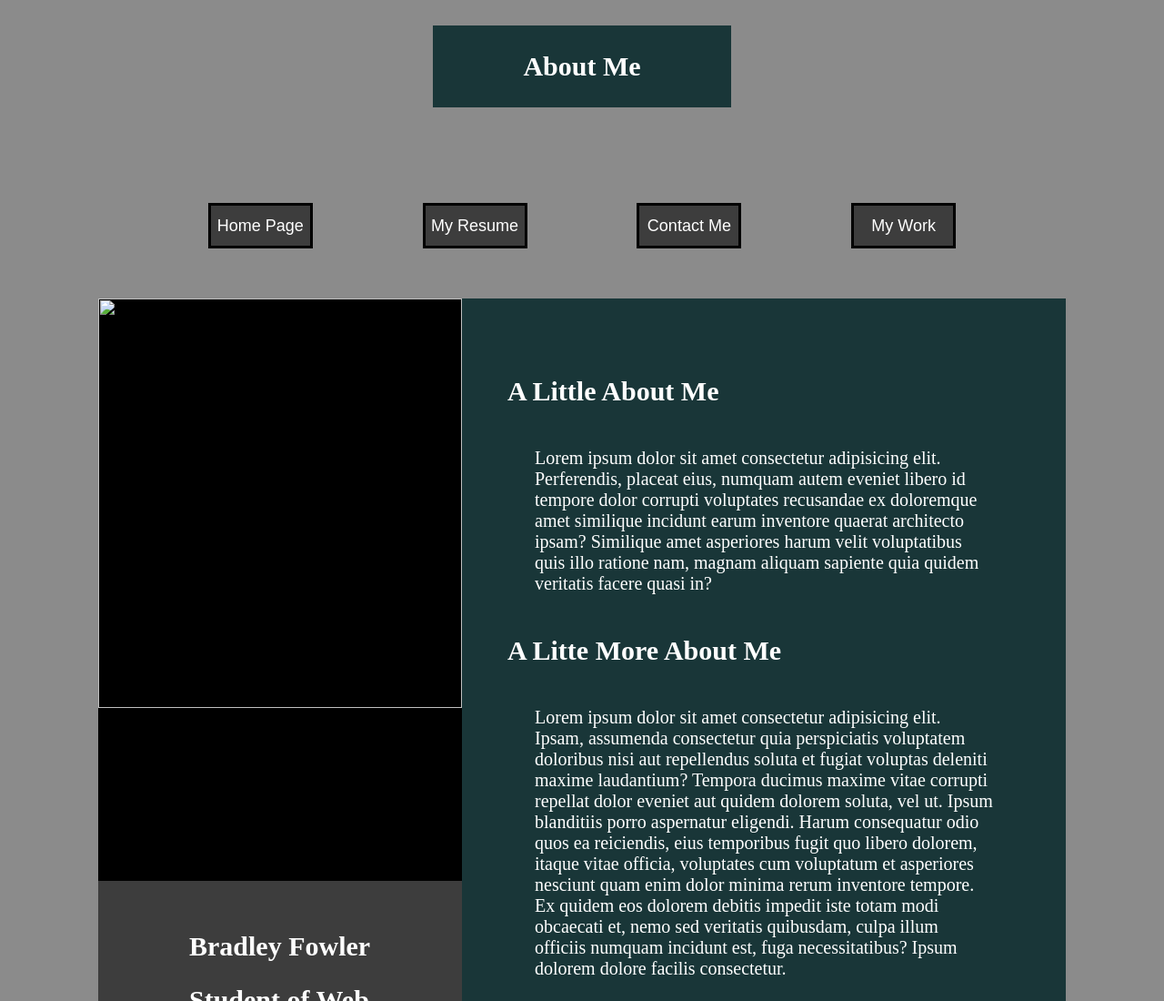
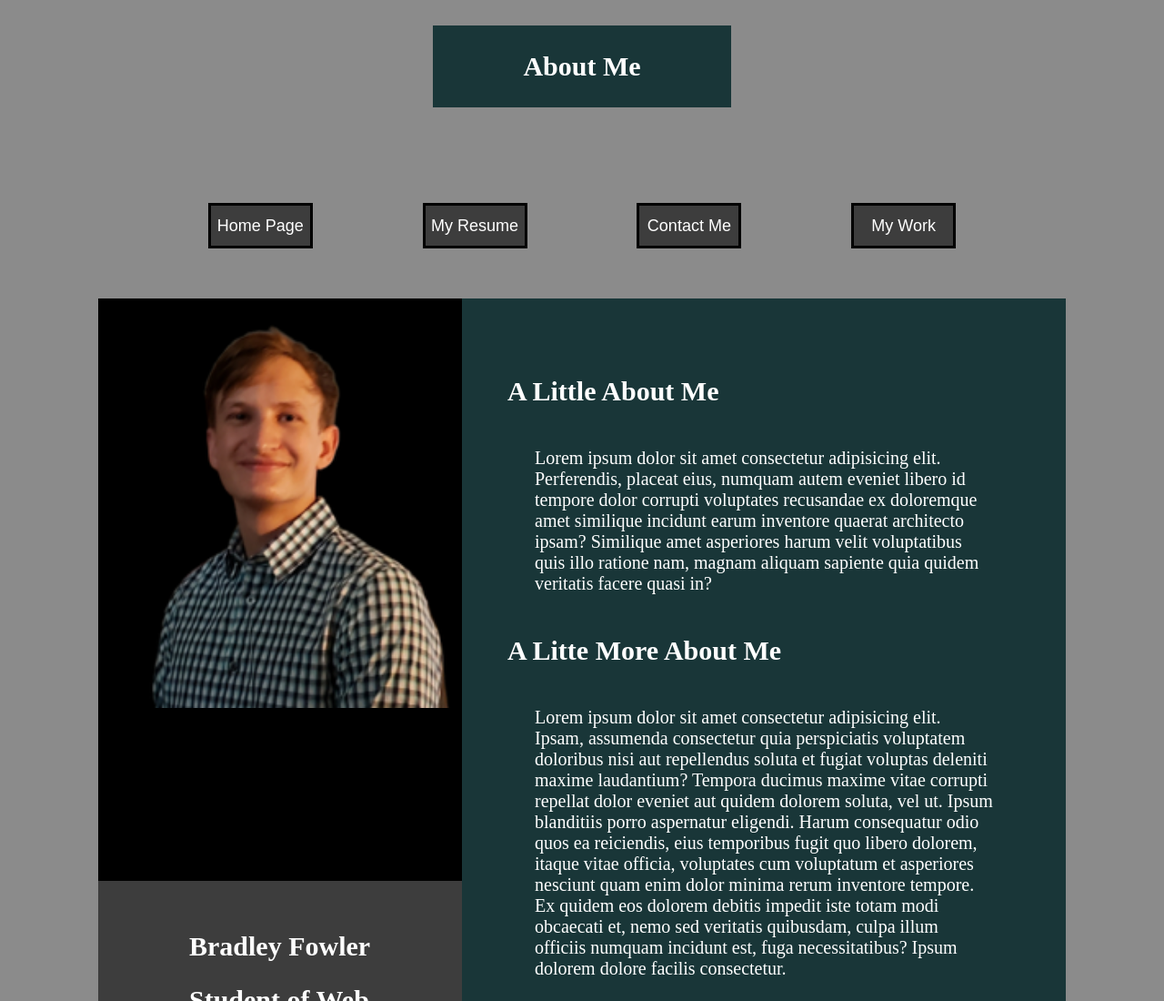
Before and after one commit to BradLFowler/My-Portfolio, a plain HTML site: page aboutMe/about.html in a window 1280 px wide. Shown: the top 1100 px of the page at 91% size. Drawn offline with Linux system fonts and the light colour scheme; the site is published under a folder, as on GitHub Pages, so addresses that start at the root find nothing.

Commit message:
fixed image on about

```diff
--- a/aboutMe/about.html
+++ b/aboutMe/about.html
@@ -28,7 +28,7 @@
 
         <section class="picture">
 
-            <img src="/myPicture.png">
+            <img src="../myPicture.png">
 
         </section>
 
```
Also changed, not shown: index.html (+1 -1 lines).
